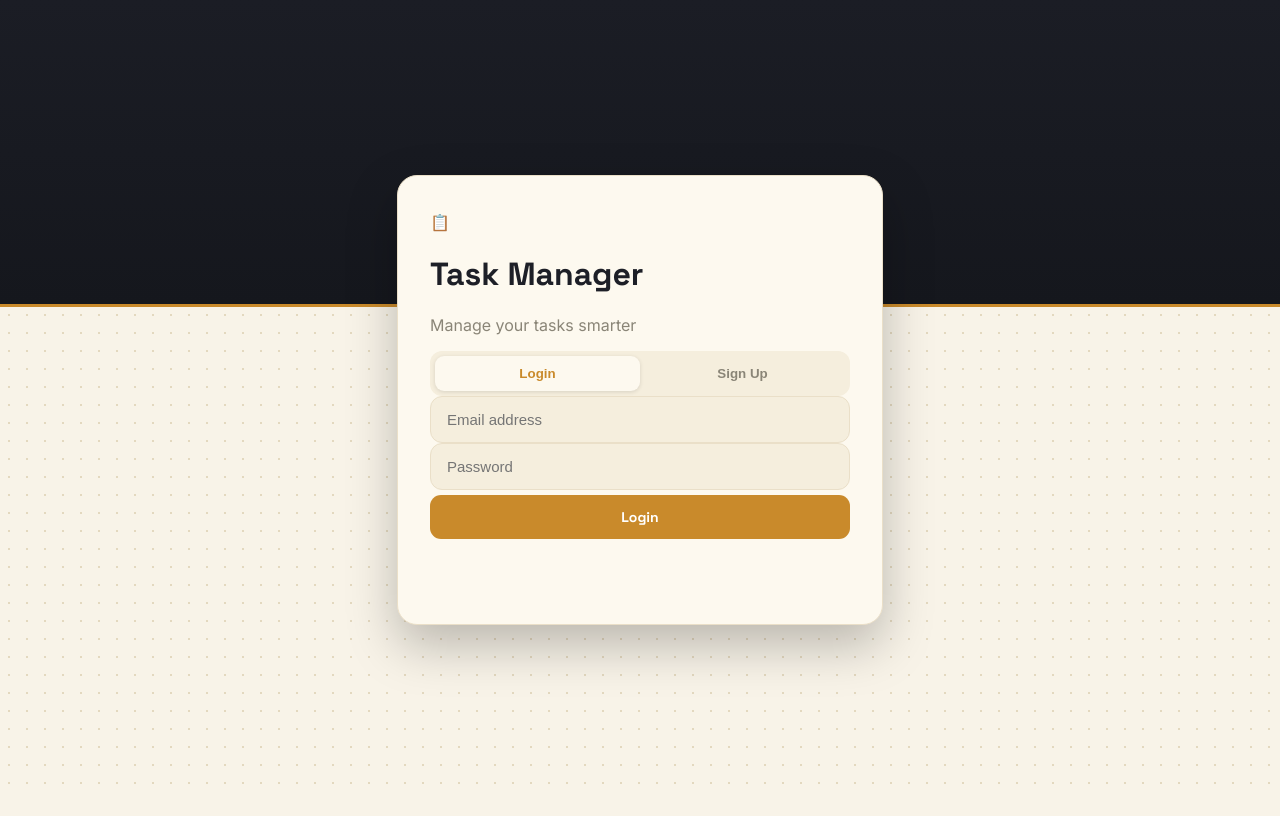
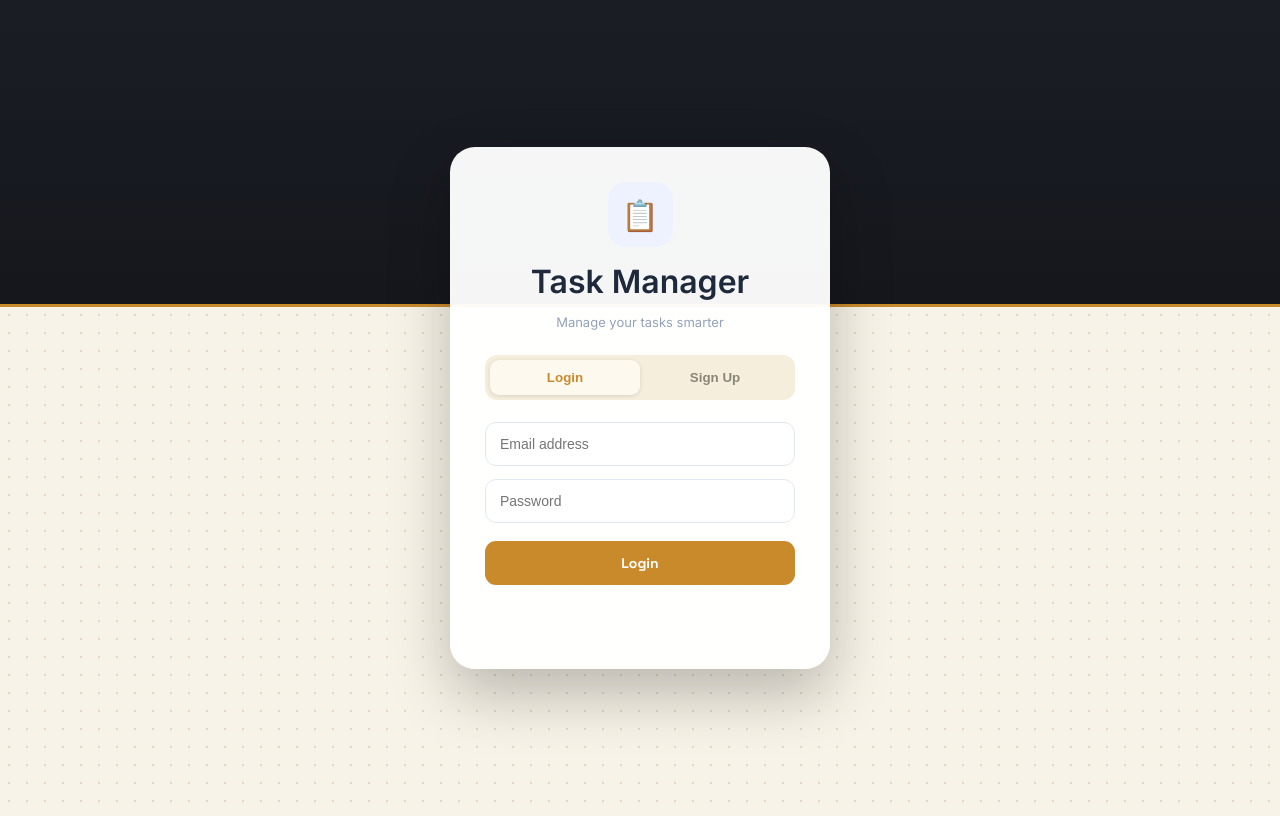
Before and after one commit to unnativihirkar123-ship-it/Task-Manager, a website: page frontend/login.html in a window 1280 px wide. Drawn offline with Linux system fonts and the light colour scheme.

Commit message:
Update login page design

```diff
--- a/frontend/login.css
+++ b/frontend/login.css
@@ -1,81 +1,115 @@
+
 @import url('https://fonts.googleapis.com/css2?family=Space+Grotesk:wght@500;700&family=Inter:wght@400;500;600&display=swap');
+
+:root {
+  --bg: #f8f3e8;
+  --card: #fdf9ef;
+  --border: #eadfc8;
+  --ink: #1d1f27;
+  --muted: #8a8577;
+  --dark: #1b1d25;
+  --accent: #c98a2b;
+  --accent-hover: #b37820;
+  --input-bg: #f5eedd;
+}
+*
+ {
+    box-sizing: border-box;
+}
 
 body {
   min-height: 100vh;
-    margin: 0;
   display: grid;
   place-items: center;
   font-family: 'Inter', sans-serif;
-    color: #1d1f27;
-    background-color: #f8f3e8;
+  color: var(--ink);
+  background-color: var(--bg);
   background-image: radial-gradient(#e3d8bf 1px, transparent 1px);
   background-size: 18px 18px;
 }
 
-/* dark band at the top, like the dashboard header */
+/* dark band across the top, like the dashboard header */
 body::before {
   content: "";
   position: fixed;
   inset: 0 0 auto 0;
   height: 38vh;
   background: linear-gradient(180deg, #1b1d25, #15171d);
-    border-bottom: 3px solid #c98a2b;
+  border-bottom: 3px solid var(--accent);
   z-index: -1;
 }
 
-.auth-card {
+.auth-container {
     width: 100%;
     max-width: 420px;
-    padding: 36px 32px;
-    background: #fdf9ef;
-    border: 1px solid #eadfc8;
-    border-radius: 20px;
-    box-shadow: 0 20px 50px rgba(0, 0, 0, 0.25);
+    padding: 20px;
+}
+
+.auth-card {
+    background: rgba(255, 255, 255, 0.96);
+    padding: 35px;
+    border-radius: 25px;
+    box-shadow: 0 25px 60px rgba(0, 0, 0, 0.25);
+}
+
+.auth-logo {
+    width: 65px;
+    height: 65px;
+    margin: 0 auto 15px;
+    border-radius: 18px;
+    background: #eef2ff;
+    display: flex;
+    justify-content: center;
+    align-items: center;
+    font-size: 30px;
 }
 
 .auth-card h1 {
-    font-family: 'Space Grotesk', sans-serif;
-    color: #1d1f27;
+    text-align: center;
+    margin: 0;
+    color: #1e293b;
 }
 
-.auth-card .subtitle {
-    color: #8a8577;
+.subtitle {
+    text-align: center;
+    color: #94a3b8;
+    font-size: 13px;
+    margin-bottom: 25px;
 }
 
-/* Login | Sign Up tabs (rename to your tab classes) */
 .tabs {
     display: flex;
-    background: #f5eedd;
+    background: #f1f5f9;
+    padding: 4px;
     border-radius: 12px;
-    padding: 5px;
+    margin-bottom: 22px;
 }
 
 .tabs button {
-    flex: 1;
-    padding: 10px;
-    border: 0;
+    width: 50%;
+    padding: 11px;
+    border: none;
+    border-radius: 9px;
     background: transparent;
-    color: #8a8577;
+    cursor: pointer;
     font-weight: 600;
-    border-radius: 9px;
-    cursor: pointer;
+    color: #64748b;
 }
 
 .tabs button.active {
-    background: #fdf9ef;
-    color: #c98a2b;
-    box-shadow: 0 1px 4px rgba(0, 0, 0, 0.12);
+    background: white;
+    color: #4f46e5;
+    box-shadow: 0 2px 8px rgba(15, 23, 42, 0.08);
 }
 
 .auth-card input {
     width: 100%;
-    box-sizing: border-box;
-    padding: 14px 16px;
-    background: #f5eedd;
-    border: 1px solid #eadfc8;
-    border-radius: 12px;
-    color: #1d1f27;
-    font-size: 15px;
+    padding: 13px 14px;
+    margin-bottom: 13px;
+    border: 1px solid #e2e8f0;
+    border-radius: 11px;
+    outline: none;
+    font-size: 14px;
 }
 
 .auth-card input:focus {
@@ -99,8 +133,13 @@ body::before {
     transition: background 0.15s, transform 0.1s;
 }
 
-.auth-button:hover { background: #b37820; }
-.auth-button:active { transform: translateY(1px); }
+.auth-button:hover {
+    background: #b37820;
+}
+
+.auth-button:active {
+    transform: translateY(1px);
+}
 
 #authMessage {
     text-align: center;
@@ -108,4 +147,84 @@ body::before {
     margin-top: 18px;
     min-height: 18px;
     color: #8a8577;
+
 }
+.login-card {            /* your white card */
+  width: 100%;
+  max-width: 420px;
+  padding: 36px 32px;
+  background: var(--card);
+  border: 1px solid var(--border);
+  border-radius: 20px;
+  box-shadow: 0 20px 50px rgba(0,0,0,.25);
+}
+
+.login-card h1 {         /* "Task Manager" */
+  font-family: 'Space Grotesk', sans-serif;
+  font-weight: 700;
+  color: var(--ink);
+}
+.login-card .subtitle { color: var(--muted); }
+
+.tabs {                  /* Login | Sign Up switcher */
+  display: flex;
+  background: var(--input-bg);
+  border-radius: 12px;
+  padding: 5px;
+}
+.tabs button {
+  flex: 1;
+  padding: 10px;
+  border: 0;
+  background: transparent;
+  color: var(--muted);
+  font-weight: 600;
+  border-radius: 9px;
+  cursor: pointer;
+}
+.tabs button.active {
+  background: var(--card);
+  color: var(--accent);
+  box-shadow: 0 1px 4px rgba(0,0,0,.12);
+}
+.login-card input {
+  width: 100%;
+  padding: 14px 16px;
+  background: var(--input-bg);
+  border: 1px solid var(--border);
+  border-radius: 12px;
+  color: var(--ink);
+  font-size: 15px;
+  transition: border-color .15s, box-shadow .15s;
+}
+.login-card input:focus {
+  outline: none;
+  border-color: var(--accent);
+  box-shadow: 0 0 0 3px rgba(201,138,43,.2);
+}
+
+.login-card button[type="submit"] {
+  width: 100%;
+  padding: 14px;
+  border: 0;
+  border-radius: 12px;
+  background: var(--accent);
+  color: #fff;
+  font-family: 'Space Grotesk', sans-serif;
+  font-weight: 700;
+  cursor: pointer;
+  transition: background .15s, transform .1s;
+}
+.login-card button[type="submit"]:hover { background: var(--accent-hover); }
+.login-card button[type="submit"]:active { transform: translateY(1px); }
+
+#message { color: var(--muted); text-align: center; } /* "Login successful!" */
+
+.logo-icon {
+  width: 56px; height: 56px;
+  display: grid; place-items: center;
+  margin: 0 auto 12px;
+  background: #f1e2c3;
+  border-radius: 14px;
+  font-size: 26px;
+}
```
Also changed, not shown: frontend/index.html (+6 -1 lines), frontend/style.css (+47 -0 lines). Lines whose indentation alone changed are shown as unchanged.
